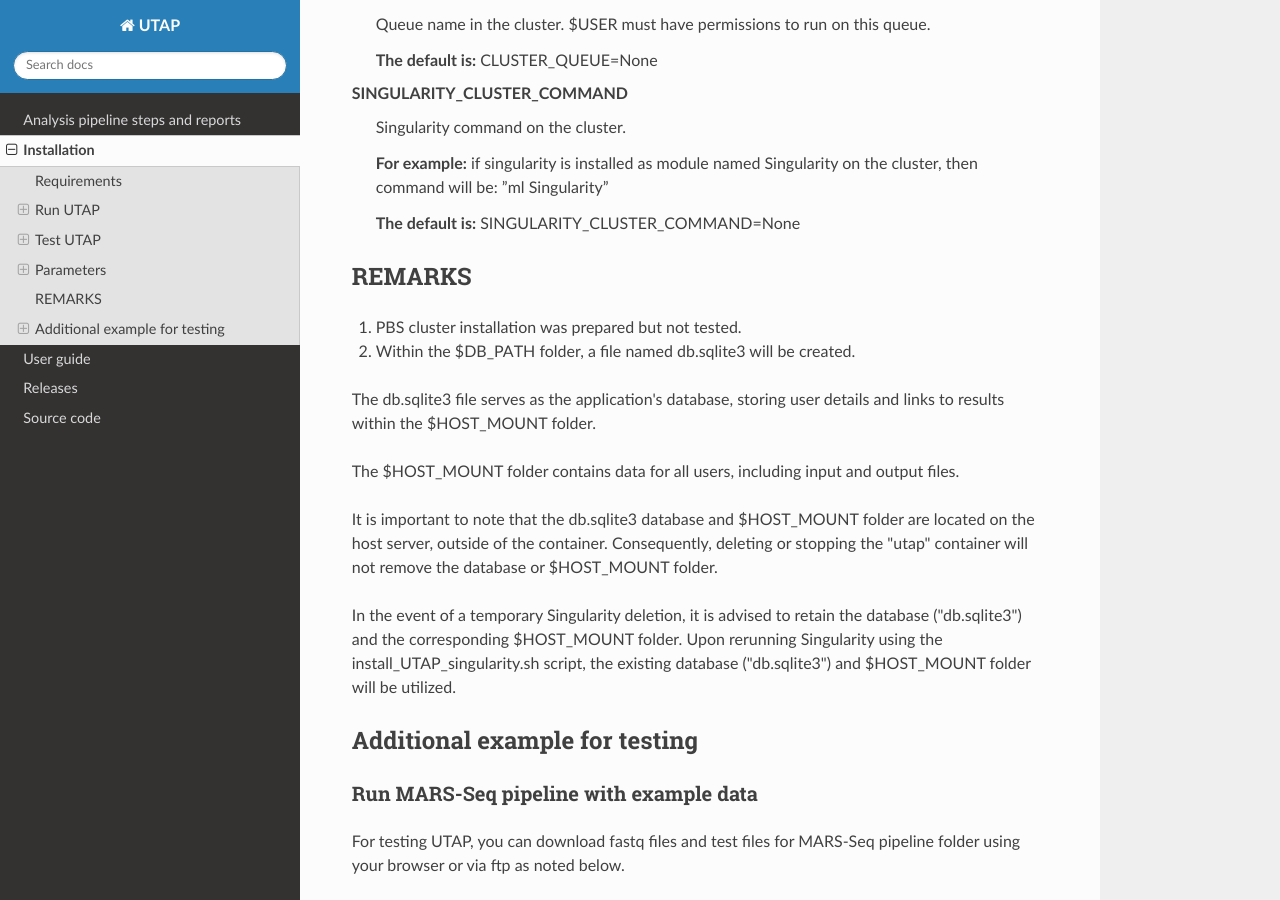
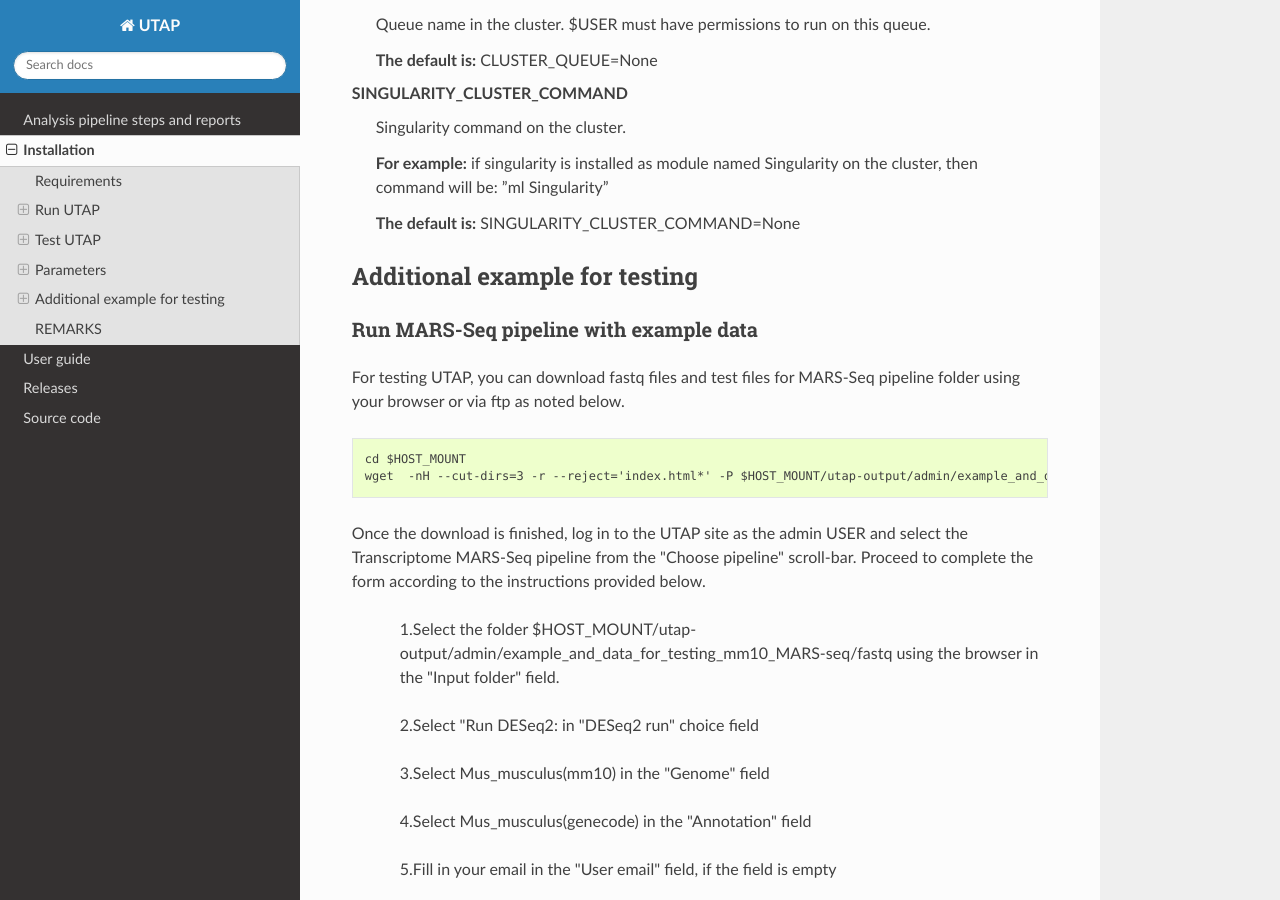
Before and after one commit to utap2/utap2, a Sphinx documentation site: the page built from docs/rst/installation.rst, in a window 1280 px wide and 900 px high, scrolled down 9507 px. Built offline with Sphinx 7.4.7 and the Read the Docs theme 2.0.0, drawn with Linux system fonts in a browser that asks for light colours; some of the changed text lies outside the part shown.

Commit message:
Update installation.rst
.

```diff
--- a/docs/rst/installation.rst
+++ b/docs/rst/installation.rst
@@ -461,25 +461,6 @@
 
 
 
-REMARKS
-=======
-
-
-1. PBS cluster installation was prepared but not tested.
-2. Within the $DB_PATH folder, a file named db.sqlite3 will be created.
-
-The db.sqlite3 file serves as the application's database, storing user details and links to results within the $HOST_MOUNT folder.
-
-The $HOST_MOUNT folder contains data for all users, including input and output files.
-
-It is important to note that the db.sqlite3 database and $HOST_MOUNT folder are located on the host server, outside of the container. Consequently, deleting or stopping the "utap" container will not remove the database or $HOST_MOUNT folder.
-
-In the event of a temporary Singularity deletion, it is advised to retain the database ("db.sqlite3") and the corresponding $HOST_MOUNT folder. Upon rerunning Singularity using the install_UTAP_singularity.sh script, the existing database ("db.sqlite3") and $HOST_MOUNT folder will be utilized.
-
-
-
-
-
 Additional example for testing
 ==============================
 
```
Also changed, not shown: other parts of docs/rst/installation.rst (+19 -0 lines).
